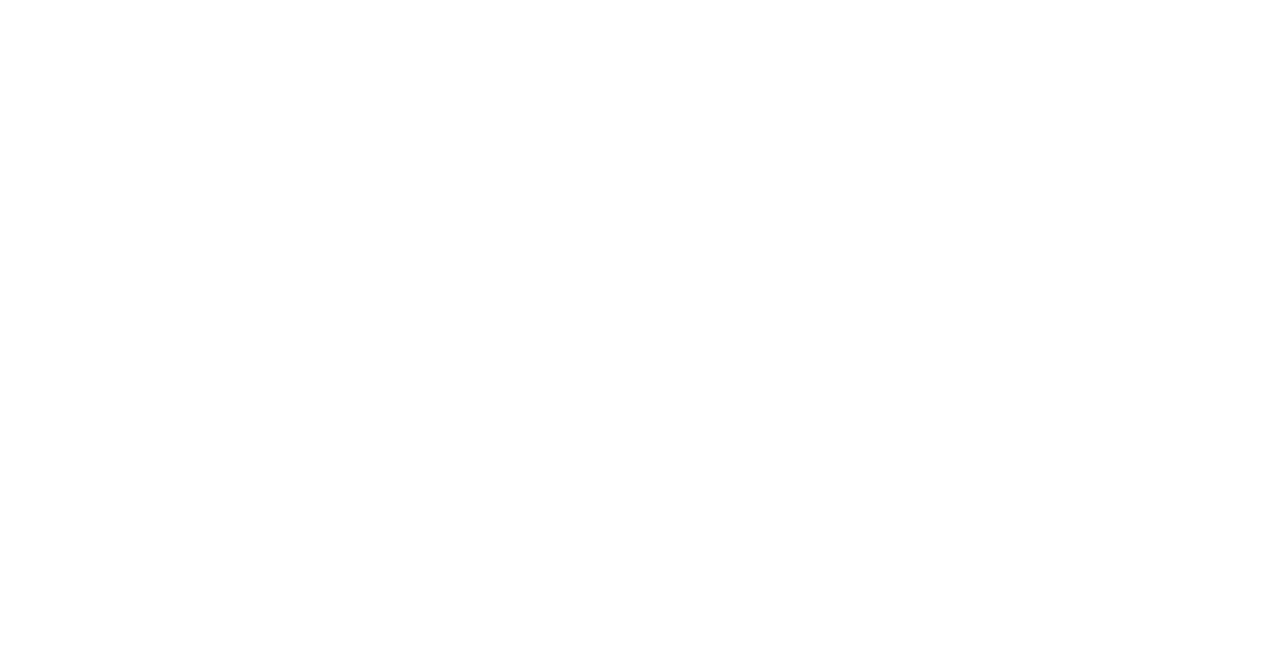
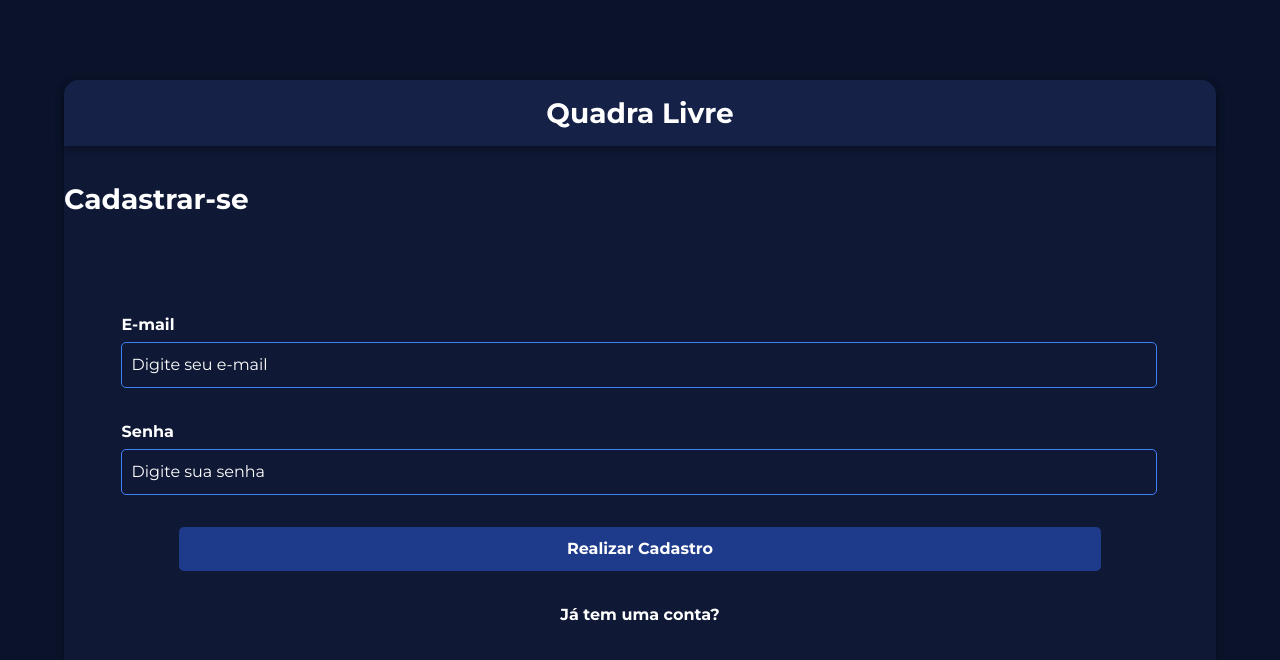
Before and after one commit to samuell40/QuadraLivre, a Vue app in the folder front-end/: page /cadastro in a window 1280 px wide. Before the commit this address had no page. Shown: the top 660 px of the page. Built offline with nearby package versions, Linux system fonts and the light colour scheme.

Commit message:
Inicialização da tela de cadastro

```diff
--- a/front-end/src/router/index.js
+++ b/front-end/src/router/index.js
@@ -2,6 +2,7 @@
 import HomeView from '../views/HomeView.vue';
 import AgendamentoView from '../views/AgendamentoView.vue';
 import LoginView from '../views/LoginView.vue';
+import CadastroView from '../views/CadastroView.vue';
 import CadastrarQuadraView from '../views/CadastrarQuadraView.vue';
 
 const routes = [
@@ -21,6 +22,11 @@
     component: LoginView,
   },
   {
+    path: '/cadastro',
+    name: 'Cadastro',
+    component: CadastroView,
+  },
+  {
     path: '/cadastrarquadra',
     name: 'cadastrar_quadra',
     component: CadastrarQuadraView,
--- a/front-end/src/views/LoginView.vue
+++ b/front-end/src/views/CadastroView.vue
@@ -1,20 +1,19 @@
 <template>
-  <div class="login">
-
-    <div class="img-container">
-      <img :src="backgroundLogin" class="background-img" alt="Imagem de fundo">
-    </div>
+  <div class="cadastro">
 
     <div class="form-container">
       <form class="form-menu">
         <div class="form-header">
-          <label class="form-title">Quadra Livre</label>
+          <label class="header-title">Quadra Livre</label>
+        </div>
+        <div class="title-container">
+          <label class="form-title">Cadastrar-se</label>
         </div>
 
         <div class="form-body">
             <div class="input-group">
               <label>E-mail</label>
-            <input type="email" id="email" v-model="email" placeholder="Digite seu E-mail" required />
+              <input type="email" id="email" v-model="email" placeholder="Digite seu e-mail" required />
             </div>
 
             <div class="input-group">
@@ -22,12 +21,10 @@
               <input type="password" id="password" v-model="password" placeholder="Digite sua senha" required />
             </div>
 
-          <button type="submit" class="login-button">Entrar</button>
+            <button type="submit" class="cadastro-button">Realizar Cadastro</button>
 
             <div class="links-group">
-            <a href="/recuperar-senha">Esqueceu a senha?</a>
-            <span>|</span>
-            <a href="/cadastro">Criar conta</a>
+              <a href="/login">Já tem uma conta?</a>
             </div>
         </div>
       </form>
@@ -37,22 +34,13 @@
 </template>
 
 <script>
-import backgroundLogin from '@/assets/backgroundLogin.png';
 
-export default {
-  name: 'LoginView',
-  data() {
-    return {
-      backgroundLogin,
-    };
-  },
-};
 </script>
 
 <style scoped>
 @import url('https://fonts.googleapis.com/css2?family=Montserrat:wght@400;500;600;700&display=swap');
 
-.login {
+.cadastro {
   display: flex;
   width: 100%;
   height: 100vh;
@@ -61,19 +49,8 @@
   color: white;
 }
 
-.img-container {
-  width: 50%;
-  margin: 0;
-}
-
-.background-img {
+.form-container {
   width: 100%;
-  height: 100%;
-  object-fit: cover;
-}
-
-.form-container {
-  width: 50%;
   height: 100vh;
   margin: 0;
   background-color: #0B132B;
@@ -82,8 +59,8 @@
 }
 
 .form-menu {
-  width: 80%;
-  height: 70vh;
+  width: 90%;
+  height: 80vh;
   background-color: #0F1835;
   border-radius: 15px;
   box-shadow: 0 4px 8px rgba(0, 0, 0, 0.3);
@@ -102,6 +79,12 @@
   display: flex;
   align-items: center;
   justify-content: center;
+  margin-bottom: 2rem;
+}
+
+.header-title {
+  font-size: 28px;
+  font-weight: bold;
 }
 
 .form-body {
@@ -115,13 +98,12 @@
 .form-title {
   font-size: 28px;
   font-weight: bold;
-
 }
 
 .input-group {
   display: flex;
   flex-direction: column;
-  width: 80%;
+  width: 90%;
 }
 
 .input-group label {
@@ -150,7 +132,7 @@
   opacity: 1;
 }
 
-.login-button {
+.cadastro-button {
   background-color: #1E3A8A;
   padding: 10px;
   width: 80%;
@@ -161,7 +143,7 @@
   margin-bottom: 2rem;
 }
 
-.login-button:hover {
+.cadastro-button:hover {
   background-color: #2C4FAA;
 }
 
@@ -178,7 +160,7 @@
   font-weight: bold;
 }
 
-.links-group a:hover {
+.links-group:hover {
   text-decoration: underline;
 }
 
```
Lines whose indentation alone changed are shown as unchanged.
